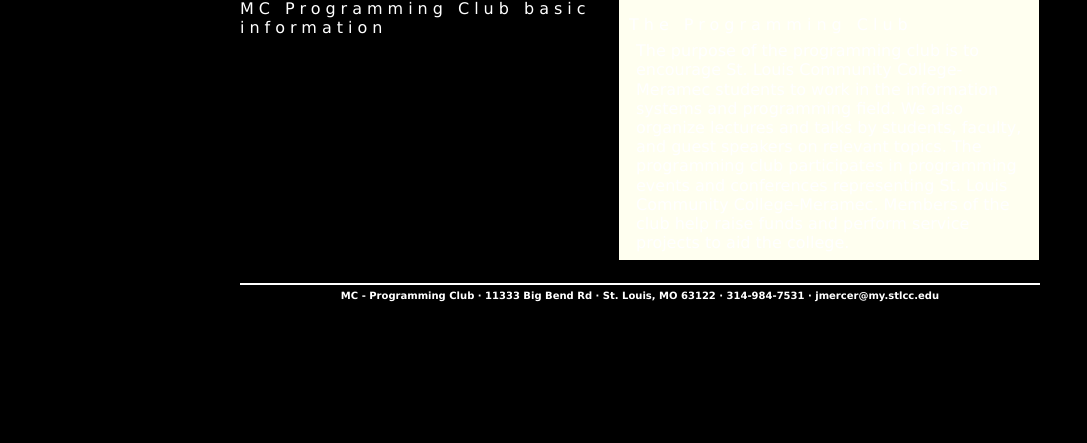
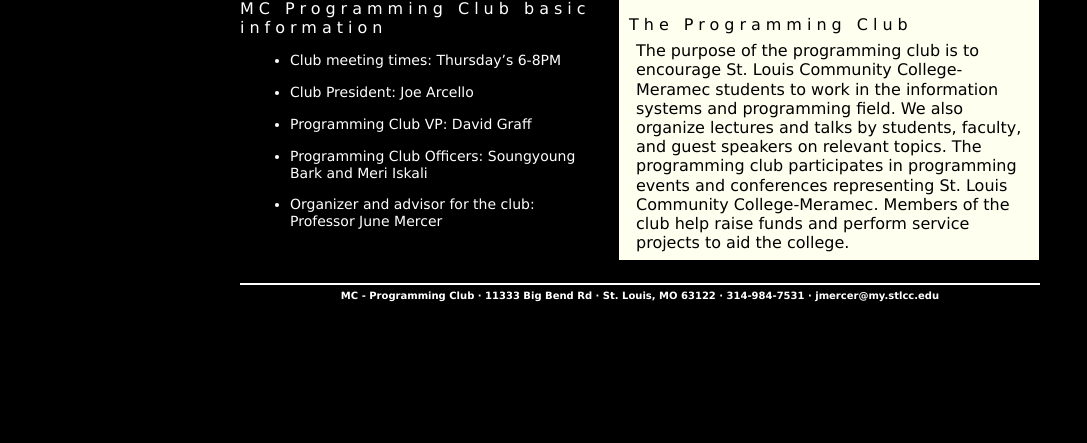
Before and after one commit to daveyman123/daveyman123.github.io, a plain HTML site: page AboutUs.htm in a window 1280 px wide. Shown: the part 357-800 px from the top of the page, without its empty margins (0-1087 px from the left). Drawn offline with Linux system fonts and the light colour scheme.

Commit message:
changed some stuff

```diff
--- a/Assets/Styles/main.css
+++ b/Assets/Styles/main.css
@@ -14,7 +14,9 @@
 
 }
 
-
+ul {
+color: white;
+}
 
 /*change the background color */
 
@@ -39,7 +41,7 @@
   padding: 0px;
   text-decoration: none;
   vertical-align: baseline;
-  background: url("../Images/background.jpg");
+
   color:rgb (19, 139, 244);
 }
 
@@ -133,10 +135,12 @@
   font-size: 14px;
   margin-top: 15px;
   margin-bottom: 15px;
+  color: white;
 }
 
 #main ul li {
   margin-top: 15px;
+  color: white;
 }
 
 /* footer */
--- a/Assets/Styles/sstyles.css
+++ b/Assets/Styles/sstyles.css
@@ -1,8 +1,8 @@
 /*
-	Young Notes staff style sheet
 
-	Author: Sarah Hayman
-	Date: 4/17/2019
+
+	Author: Shema Ahemed, David Graff, Sarah Hayman
+	Date: 5/8/2019
 	Filename:  sstyle.css
 	Supporting Files:
 
@@ -16,14 +16,23 @@
 	border: 1px solid black;
 	padding: 10px;
 	margin: 5px 0px 20px 20px;
+        color: black;
 }
 
 aside img {
 	float: right;
 	margin: 5px;
+
 }
 
 aside {
 	height: 250px;
 	overflow: auto;
 }
+aside p {
+color: black;
+}
+
+aside h2 {
+color: black;
+}
```
Also changed, not shown: Assets/Images/banner.jpg, Assets/Images/banner.jpg.jpg (deleted).
